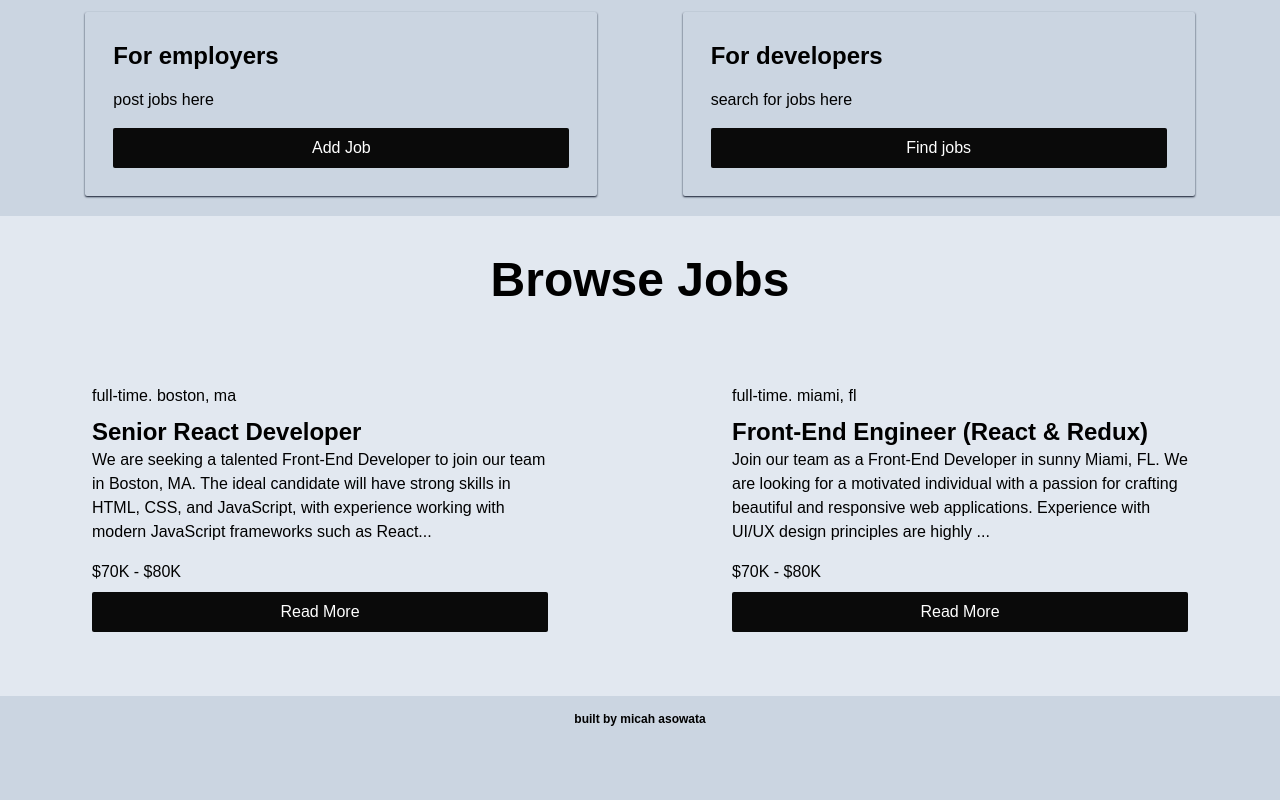
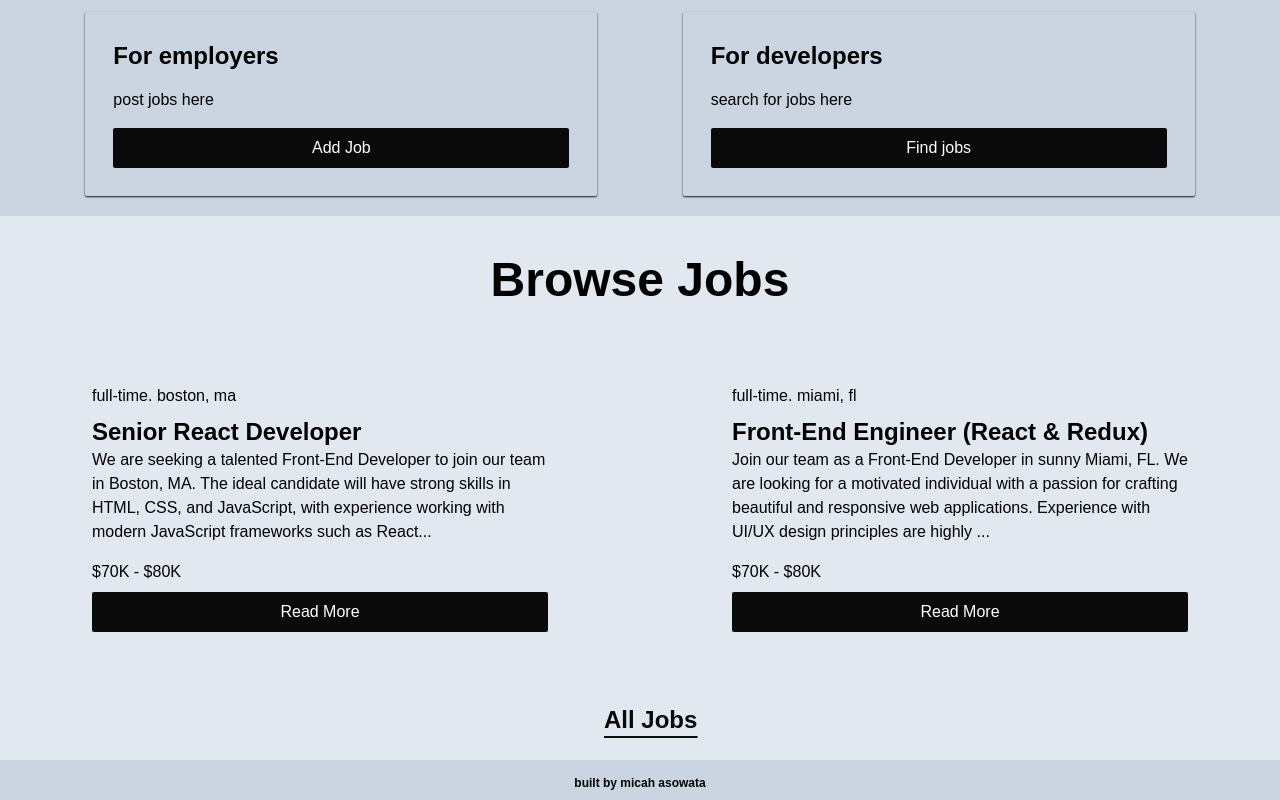
Before and after one commit to micahasowata/reacty, a React (Vite) app: page / in a window 1280 px wide. Shown: the part 452-1252 px from the top of the page. Before the commit the page ends 1188 px from the top, so only its background shows below. Built offline with nearby package versions, Linux system fonts and the light colour scheme; a web font is replaced by a local one.

Commit message:
refactor: update the home page jobs

```diff
--- a/src/pages/Home.jsx
+++ b/src/pages/Home.jsx
@@ -12,9 +12,10 @@ const Home = () => {
 					title={"For developers"}
 					body={"search for jobs here"}
 					cta={"Find jobs"}
+					to={"/jobs"}
 				/>
 			</div>
-			<Listing end={2} />
+			<Listing end={2} cta={"All Jobs"} to={"/jobs"} />
 		</>
 	);
 };
```
